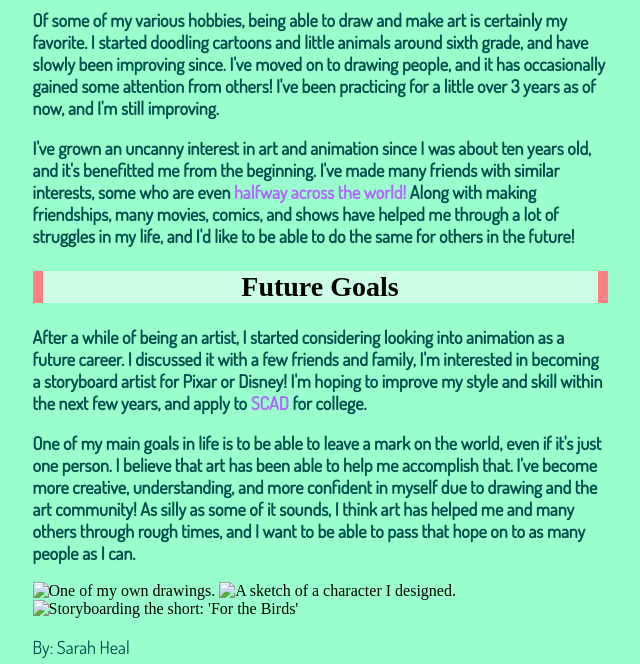
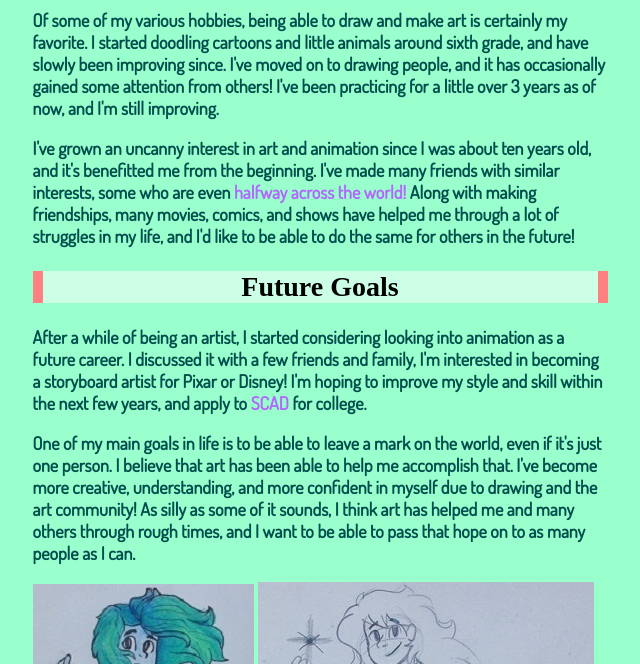
Before and after one commit to ManateeMemes/my_hobby_website, a plain HTML site: page index.html in a window 1280 px wide. Shown: the part 136-800 px from the top of the page, without its empty margins (320-960 px from the left). Drawn offline with Linux system fonts and the light colour scheme; a web font is replaced by a local one.

Commit message:
Update index.html

```diff
--- a/index.html
+++ b/index.html
@@ -25,9 +25,9 @@
 
 <p><b>One of my main goals in life is to be able to leave a mark on the world, even if it's just one person. I believe that art has been able to help me accomplish that. I've become more creative, understanding, and more confident in myself due to drawing and the art community! As silly as some of it sounds, I think art has helped me and many others through rough times, and I want to be able to pass that hope on to as many people as I can.</b></p>
 
-<img src="image1.jpg" alt="One of my own drawings.">
-<img src="image2.jpg" alt="A sketch of a character I designed.">
-<img src="storyboard.jpg" alt="Storyboarding the short: 'For the Birds'">
+<img src="image_1.jpg" alt="One of my own drawings.">
+<img src="image_2.jpg" alt="A sketch of a character I designed.">
+<img src="image_3.jpg" alt="Storyboarding the short: 'For the Birds'">
 
 <p>By: Sarah Heal</p>
 
```
